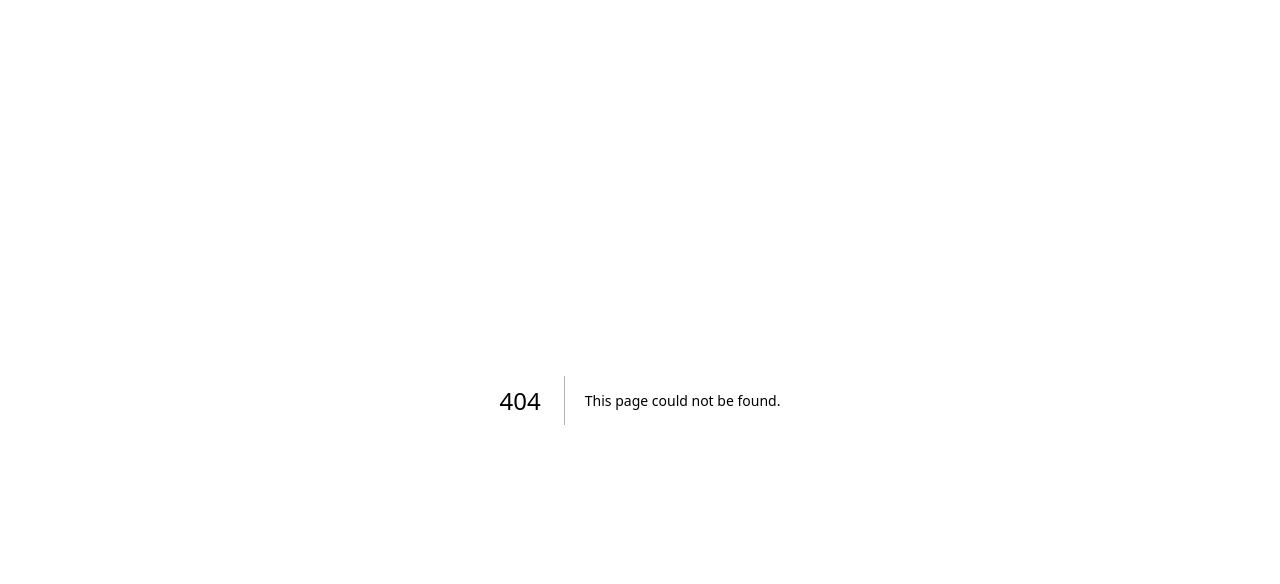
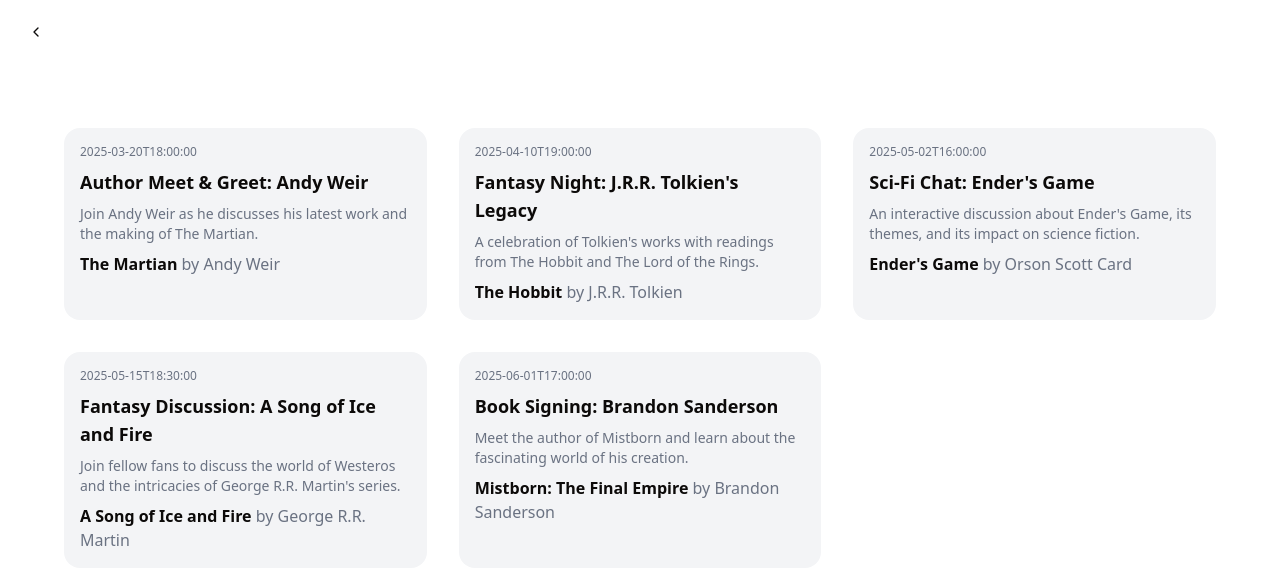
Before and after one commit to RodrigoRVSN/bookstore-next, a Next.js app: page /events in a window 1280 px wide. Before the commit this address had no page. Shown: the top 584 px of the page. Built offline with nearby package versions, Linux system fonts and the light colour scheme.

Commit message:
feat: create events list page

```diff
--- /dev/null
+++ b/src/app/(store)/events/page.tsx
@@ -0,0 +1,23 @@
+import { bookstore } from "@/../public/bookstore.json";
+
+export default function Events() {
+  // TODO: format date
+  return (
+    <section className="m-4 md:m-16 grid grid-cols-1 sm:grid-cols-2 lg:grid-cols-3 gap-8">
+      {bookstore.reading_events.map((event) => (
+        <div
+          key={event.name}
+          className="bg-gray-100 hover:bg-gray-200 p-4 flex flex-col gap-2 rounded-2xl duration-150"
+        >
+          <time className="text-xs text-gray-500">{event.event_time}</time>
+          <h3 className="font-bold text-lg">{event.name}</h3>
+          <p className="text-sm text-gray-500">{event.description}</p>
+          <p>
+            <b>{event.book}</b>
+            <span className="text-gray-500"> by {event.author}</span>
+          </p>
+        </div>
+      ))}
+    </section>
+  );
+}
--- a/src/components/PageLayout.tsx
+++ b/src/components/PageLayout.tsx
@@ -19,7 +19,7 @@
           </Button>
         )}
       </header>
-      {children}
+      <main className="pt-16">{children}</main>
     </>
   );
 };
--- /dev/null
+++ b/src/models/bookstore.ts
@@ -0,0 +1,28 @@
+export type BookstoreResponse = {
+  name: string;
+  description: string;
+  location: string;
+  genres: Genre[];
+  reading_events: ReadingEvent[];
+};
+
+type Genre = {
+  name: string;
+  description: string;
+  books: Book[];
+};
+
+type Book = {
+  name: string;
+  author: string;
+  description: string;
+  isbn: string;
+};
+
+type ReadingEvent = {
+  name: string;
+  description: string;
+  event_time: string;
+  author: string;
+  book: string;
+};
```
Also changed, not shown: public/bookstore.json (renamed from bookstore.json).
